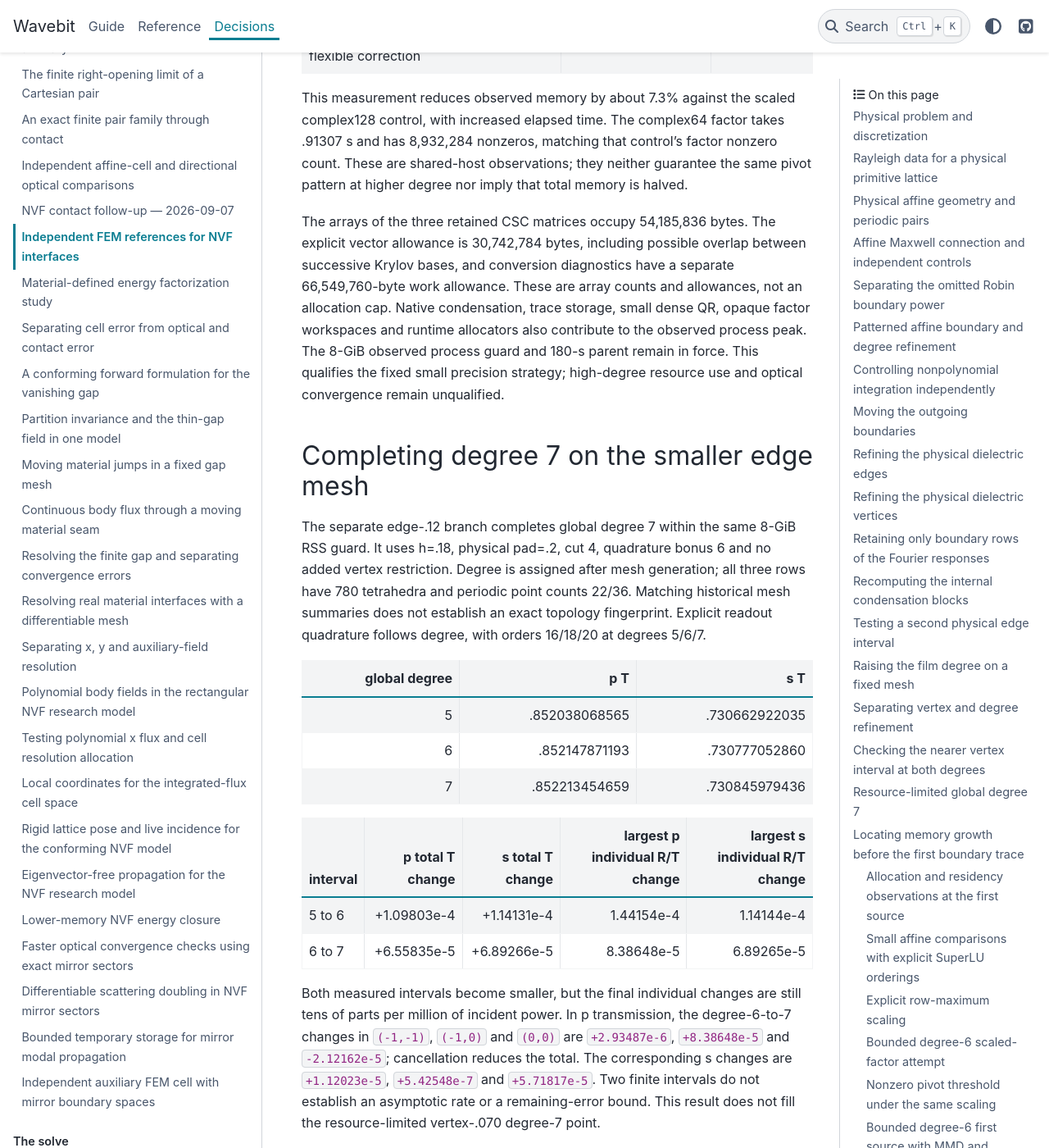
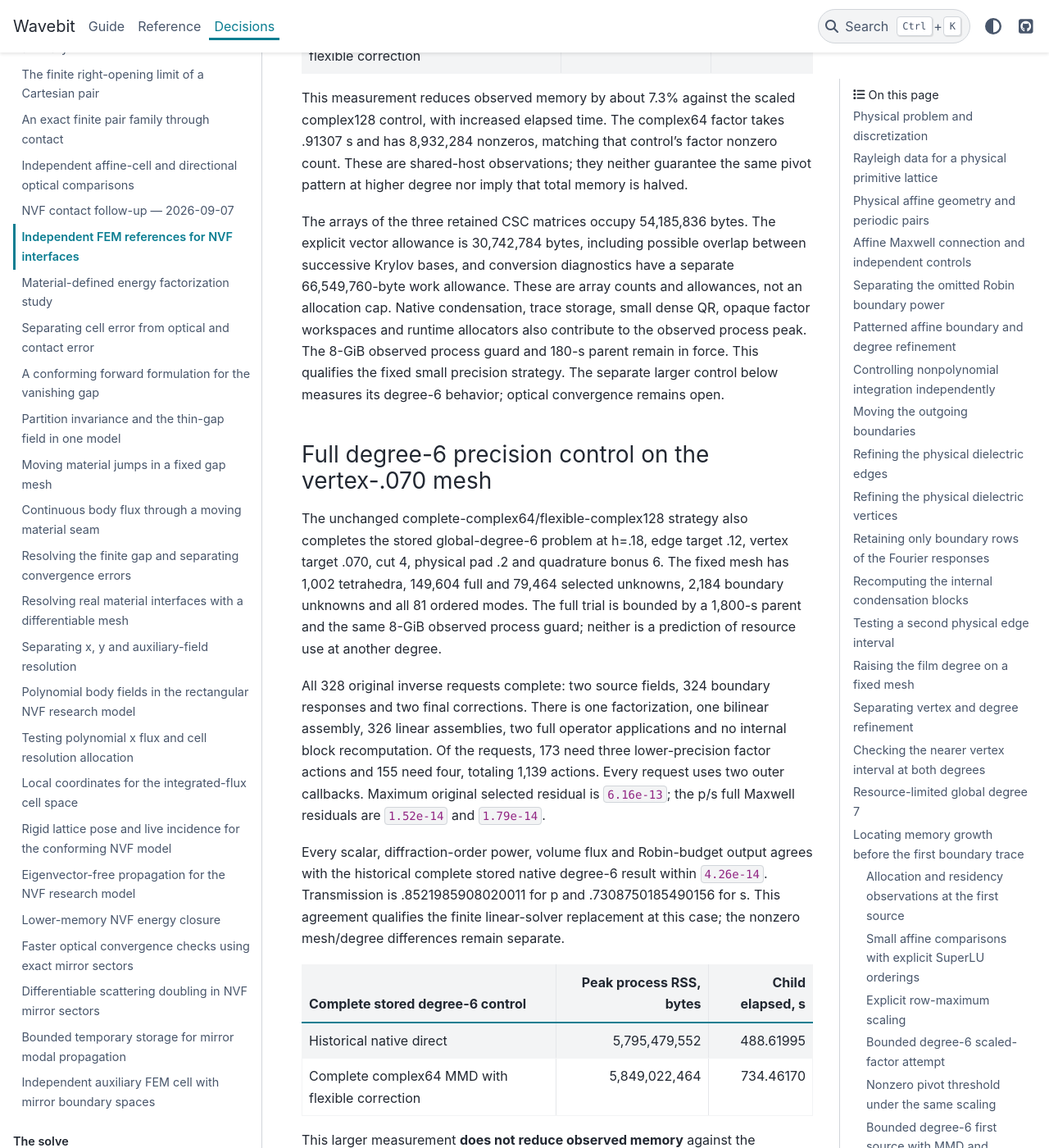
Before and after one commit to fieldalgo/wavebit, a Sphinx documentation site: the page built from docs/nvf-independent-fem.md, in a window 1280 px wide and 1400 px high, scrolled down 40457 px. Shown: the whole window at 82% size. Built offline with Sphinx 7.4.7 and the PyData theme 0.15.4, drawn with Linux system fonts in a browser that asks for light colours; some of the changed text lies outside the part shown.

Commit message:
docs(nvf): qualify full degree six flexible correction
Co-authored-by: Codex <noreply@openai.com>

```diff
--- a/docs/nvf-independent-fem.md
+++ b/docs/nvf-independent-fem.md
@@ -1508,8 +1508,67 @@ work allowance. These are array counts and allowances, not an allocation
 cap. Native condensation, trace storage, small dense QR, opaque factor
 workspaces and runtime allocators also contribute to the observed process
 peak. The 8-GiB observed process guard and 180-s parent remain in force.
-This qualifies the fixed small precision strategy; high-degree resource
-use and optical convergence remain unqualified.
+This qualifies the fixed small precision strategy. The separate larger
+control below measures its degree-6 behavior; optical convergence remains open.
+
+### Full degree-6 precision control on the vertex-.070 mesh
+
+The unchanged complete-complex64/flexible-complex128 strategy also completes
+the stored global-degree-6 problem at h=.18, edge target .12, vertex target
+.070, cut 4, physical pad .2 and quadrature bonus 6. The fixed mesh has
+1,002 tetrahedra, 149,604 full and 79,464 selected unknowns, 2,184 boundary
+unknowns and all 81 ordered modes. The full trial is bounded by a 1,800-s
+parent and the same 8-GiB observed process guard; neither is a prediction
+of resource use at another degree.
+
+All 328 original inverse requests complete: two source fields, 324 boundary
+responses and two final corrections. There is one factorization, one bilinear
+assembly, 326 linear assemblies, two full operator applications and no internal
+block recomputation. Of the requests, 173 need three lower-precision factor
+actions and 155 need four, totaling 1,139 actions. Every request uses two outer
+callbacks. Maximum original selected residual is `6.16e-13`; the p/s full
+Maxwell residuals are `1.52e-14` and `1.79e-14`.
+
+Every scalar, diffraction-order power, volume flux and Robin-budget output
+agrees with the historical complete stored native degree-6 result within
+`4.26e-14`. Transmission is .8521985908020011 for p and .7308750185490156
+for s. This agreement qualifies the finite linear-solver replacement at
+this case; the nonzero mesh/degree differences remain separate.
+
+| Complete stored degree-6 control | Peak process RSS, bytes | Child elapsed, s |
+| --- | ---: | ---: |
+| Historical native direct | 5,795,479,552 | 488.61995 |
+| Complete complex64 MMD with flexible correction | 5,849,022,464 | 734.46170 |
+
+This larger measurement **does not reduce observed memory** against the
+complete native result: the peak is 53,542,912 bytes (about .924%) higher,
+and elapsed time is about 50.3% longer. The complete factor has 340,024,111
+nonzeros and takes 214.639 s. Retained original/scaled/rounded CSC arrays
+occupy 1,406,868,636 bytes; separate vector and conversion-work allowances
+are 256,827,648 and 1,730,356,992 bytes. Those counts exclude native
+condensation storage, opaque factor workspace and runtime allocations.
+The final peak, after reconstructed fields, exceeds the boundary-stage peak.
+Passing the process guard is not evidence that degree 7 will fit.
+
+Historical provenance limits remain explicit. The native stored record
+contains physical metadata and complete mode/output arrays, but no original
+CSC/D/B128 fingerprints or clean-launch numerical-source hash. Only its
+documented absent `recompute_internal=False` setting is normalized. The new
+run verifies native-CSR orientation, exact free-mask restriction and DAD
+identities, records fresh fingerprints before conversion, and checks retained
+inputs throughout. Its original/scaled matrices differ from the saved
+**recomputed** degree-6 first-source experiment, although the free mask agrees;
+that different-storage experiment is not a matched full-run baseline.
+Current instrumentation also retains matrices and checks casts, hashes and
+iterations. The table therefore reports shared-host observations, not a
+controlled timing replication or allocation bound.
+
+The source-frozen parent closes normally after 734.727 s. An independent
+standard-library audit verifies the complete stage sequence, all original
+requests, physical metadata, every output comparison, budget arithmetic and
+source/launch/completion pins without rerunning a solver. No tolerance or
+factor setting changes during the run. The missing vertex-.070 degree-7
+optical corner and the convergence stopping criterion remain unresolved.
 
 ## Completing degree 7 on the smaller edge mesh
 
```
